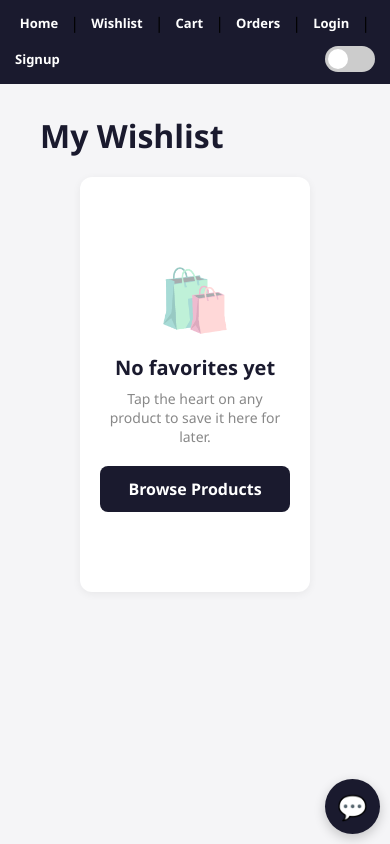
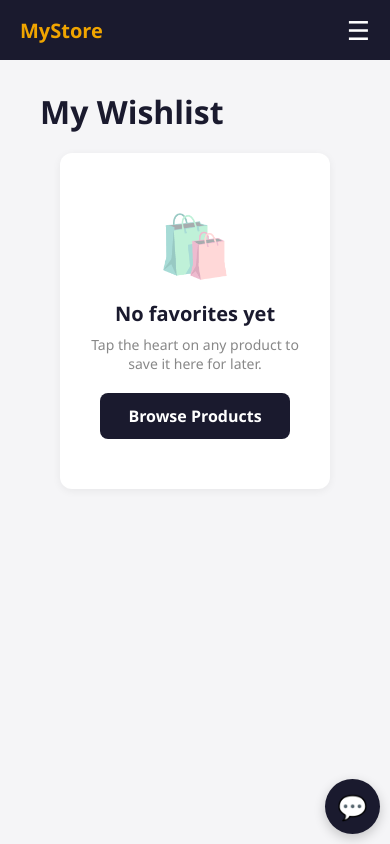
Before and after one commit to aleesha112/ecommerce-app, a React (Vite) app: page /wishlist in a window 390 px wide. Built offline with nearby package versions, Linux system fonts and the light colour scheme.

Commit message:
Add hamburger menu, fix navbar mobile, fix empty states

```diff
--- a/src/App.css
+++ b/src/App.css
@@ -2,20 +2,46 @@ nav {
   background-color: #1a1a2e;
   padding: 15px 40px;
   display: flex;
-  gap: 20px;
-  flex-wrap: wrap;
+  align-items: center;
+  justify-content: space-between;
+  position: relative;
+  flex-wrap: nowrap;
 }
 
-nav a {
+.nav-brand {
+  color: white;
+  font-size: 20px;
+  font-weight: 700;
+  color: #f0a500;
+}
+
+.nav-links {
+  display: flex;
+  align-items: center;
+  gap: 20px;
+  flex-wrap: nowrap;
+}
+
+.nav-links a {
   color: white;
   text-decoration: none;
   font-weight: 600;
-  font-size: 16px;
+  font-size: 15px;
 }
 
-nav a:hover {
+.nav-links a:hover {
   color: #f0a500;
 }
+
+.hamburger {
+  display: none;
+  background: none;
+  border: none;
+  color: white;
+  font-size: 26px;
+  cursor: pointer;
+}
+
 .products-grid {
   display: grid;
   grid-template-columns: repeat(auto-fit, minmax(220px, 1fr));
@@ -167,6 +193,10 @@ nav a:hover {
   border-radius: 12px;
   margin: 20px 40px;
   box-shadow: 0 2px 8px rgba(0, 0, 0, 0.06);
+  display: flex;
+  flex-direction: column;
+  align-items: center;
+  justify-content: center;
 }
 
 .empty-cart-icon {
@@ -473,13 +503,36 @@ nav a:hover {
 }
 @media (max-width: 768px) {
   nav {
-    justify-content: center;
-    gap: 12px;
-    padding: 12px 15px;
+    flex-wrap: wrap;
+    padding: 12px 20px;
   }
 
-  nav a {
-    font-size: 13px;
+  .hamburger {
+    display: block;
+  }
+
+  .nav-links {
+    display: none;
+    width: 100%;
+    flex-direction: column;
+    align-items: flex-start;
+    gap: 12px;
+    padding: 15px 0;
+  }
+
+  .nav-links.open {
+    display: flex;
+  }
+
+  .nav-links a {
+    font-size: 15px;
+    width: 100%;
+    padding: 5px 0;
+    border-bottom: 1px solid rgba(255,255,255,0.1);
+  }
+
+  .theme-switch {
+    margin-left: 0;
   }
 
   .navbar {
@@ -537,6 +590,11 @@ nav a:hover {
 
   .auth-card h1 {
     font-size: 20px;
+  }
+
+  .empty-cart {
+    margin: 20px;
+    padding: 50px 15px;
   }
 }
 
--- a/src/App.jsx
+++ b/src/App.jsx
@@ -11,40 +11,44 @@ import Login from './pages/Login'
 import Signup from './pages/Signup'
 import ChatWidget from './components/ChatWidget'
 import './App.css'
+import { useState } from 'react'
 
 function AppContent() {
   const { darkMode, toggleDarkMode } = useCart()
   const { user, logout } = useAuth()
+  const [menuOpen, setMenuOpen] = useState(false)
 
   return (
     <div className={darkMode ? "dark-mode" : ""}>
       <Toaster position="top-right" />
       <nav>
-        <Link to="/">Home</Link>
-        {" | "}
-        <Link to="/wishlist">Wishlist</Link>
-        {" | "}
-        <Link to="/cart">Cart</Link>
-        {" | "}
-        <Link to="/orders">Orders</Link>
-        {" | "}
+        <div className="nav-brand">MyStore</div>
+
+        <button className="hamburger" onClick={() => setMenuOpen(!menuOpen)}>
+          ☰
+        </button>
+
+        <div className={`nav-links ${menuOpen ? "open" : ""}`}>
+          <Link to="/" onClick={() => setMenuOpen(false)}>Home</Link>
+          <Link to="/wishlist" onClick={() => setMenuOpen(false)}>Wishlist</Link>
+          <Link to="/cart" onClick={() => setMenuOpen(false)}>Cart</Link>
+          <Link to="/orders" onClick={() => setMenuOpen(false)}>Orders</Link>
           {user ? (
             <>
               <span>Hi, {user.name}</span>
-            {" | "}
-            <button onClick={logout} className="nav-logout-btn">Logout</button>
+              <button onClick={() => { logout(); setMenuOpen(false) }} className="nav-logout-btn">Logout</button>
             </>
           ) : (
             <>
-            <Link to="/login">Login</Link>
-            {" | "}
-            <Link to="/signup">Signup</Link>
+              <Link to="/login" onClick={() => setMenuOpen(false)}>Login</Link>
+              <Link to="/signup" onClick={() => setMenuOpen(false)}>Signup</Link>
             </>
           )}
           <label className="theme-switch">
             <input type="checkbox" checked={darkMode} onChange={toggleDarkMode} />
             <span className="slider"></span>
           </label>
+        </div>
       </nav>
 
       <Routes>
```
Lines whose indentation alone changed are shown as unchanged.
